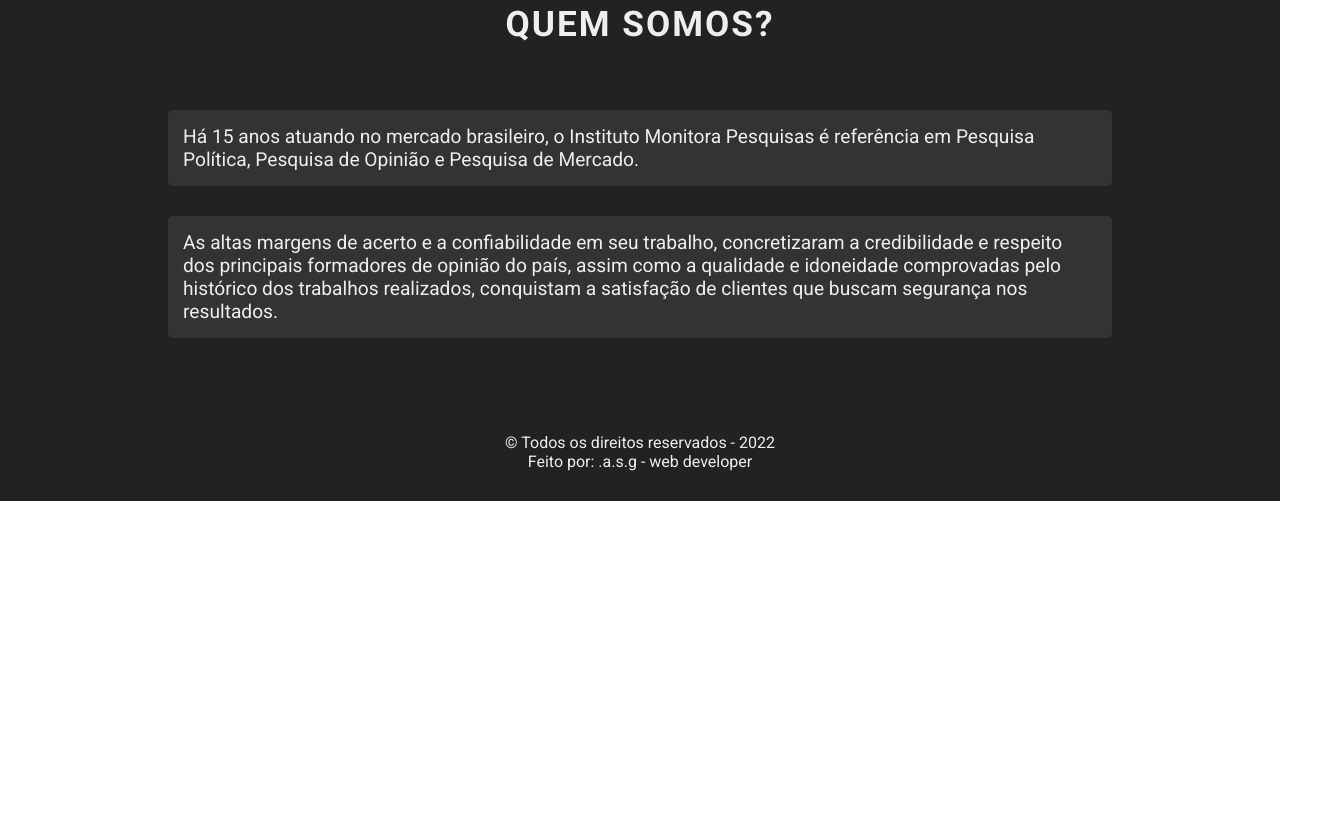
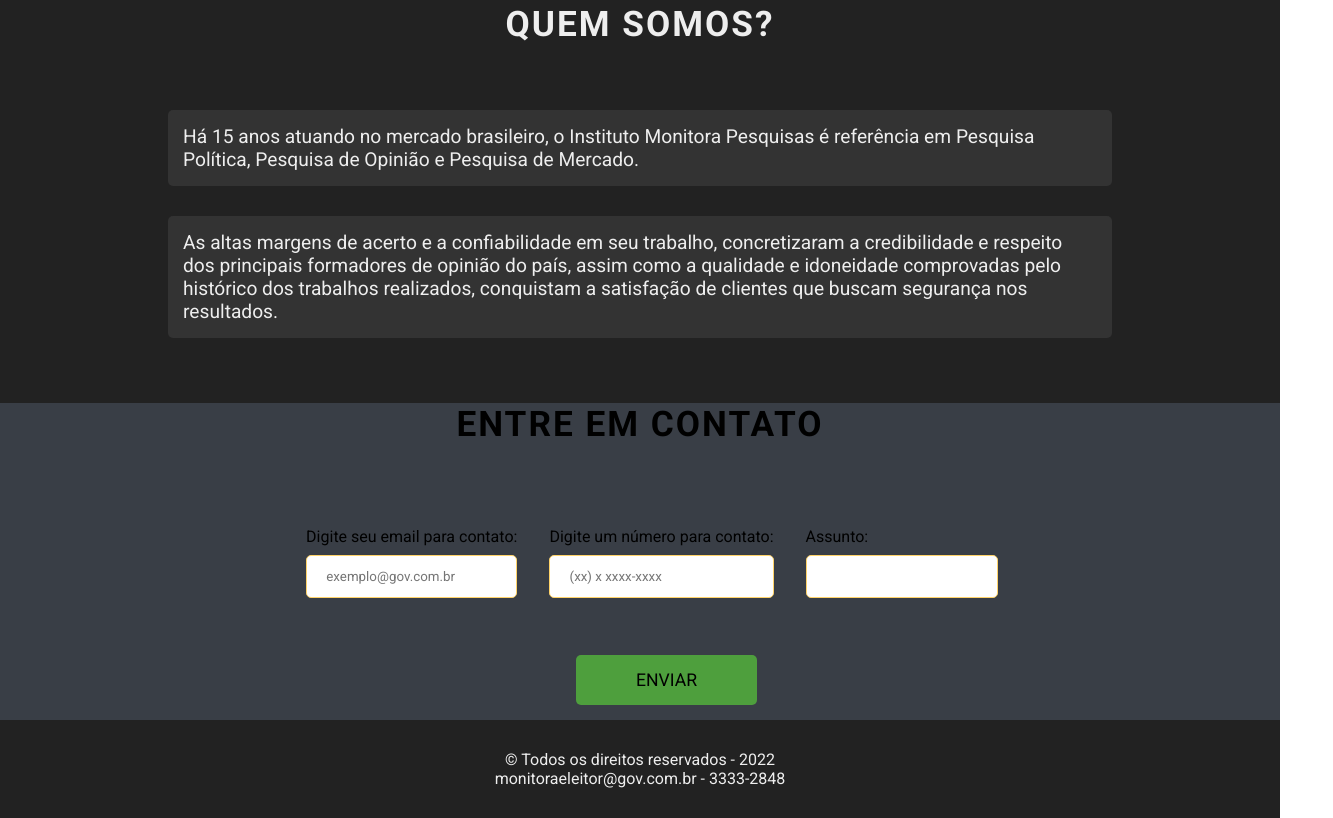
Before and after one commit to Arthurzitos/Projeto-Integrador-Senai, a plain HTML site: page index.html in a window 1280 px wide. Shown: the part 2244-3062 px from the top of the page, 1333 px wide, since content can reach past the window. Before the commit the page ends 2745 px from the top, so only its background shows below. Drawn offline with nearby package versions, Linux system fonts and the light colour scheme.

Commit message:
finalizado area de contato

```diff
--- a/assets/css/style.css
+++ b/assets/css/style.css
@@ -188,6 +188,48 @@
     flex-direction: column;
 }
 
+#contact {
+    background-color: var(--secondary);
+}
+
+#contact-container {
+    display: flex;
+    flex-wrap: wrap;
+    justify-content: center;
+    align-items: center;
+    padding: 1rem 0;
+    margin-left: 24px;
+}
+
+.contacts {
+    display: flex;
+    flex-direction: column;
+    margin: 16px;
+}
+
+.contacts input {
+    margin: 0.6rem 0;
+    padding: 0.8rem 1.2rem;
+    border-radius: 5px;
+    border: 1px solid var(--optional);
+}
+
+.submit-btn {
+    display: inline-block;
+    padding: 15px 60px;
+    margin: 15px 45%;
+    font-size: 1.1rem;
+    text-transform: uppercase;
+    background-color: var(--btnColor);
+    border-radius: 5px;
+    transition: background 500ms ease;
+}
+
+.submit-btn:hover{
+    cursor: pointer;
+    background: var(--btnHover)
+}
+
 #notices {
     display: flex;
     flex-direction: column;
--- a/index.html
+++ b/index.html
@@ -131,6 +131,29 @@
         </div>
     </section>
 
+    <section id="contact">
+        <div class="headline">Entre em contato</div>
+        <div id="contact-container">
+            <div class="contacts">
+                <label for="email">Digite seu email para contato:</label>
+                <input type="email" id="email" placeholder="exemplo@gov.com.br">
+            </div>
+            <div class="contacts">
+                <label for="number">Digite um número para contato:</label>
+                <input type="tel" id="number" placeholder="(xx) x xxxx-xxxx">
+            </div>
+            <div class="contacts">
+                <label for="text">Assunto:</label>
+                <input type="text" id="text">
+            </div>
+        </div>
+
+        <div class="submit-btn">
+            <a href="#">Enviar</a>
+        </div>
+
+    </section>
+
 
 
     <footer id="footer">
@@ -138,7 +161,7 @@
             &copy; Todos os direitos reservados - 2022
         </p>
         <p>
-            Feito por: .a.s.g - web developer
+            monitoraeleitor@gov.com.br - 3333-2848
         </p>
     </footer>
 
```
